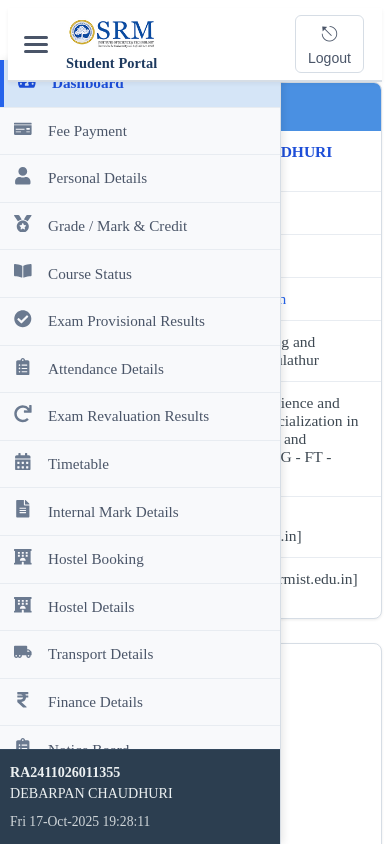
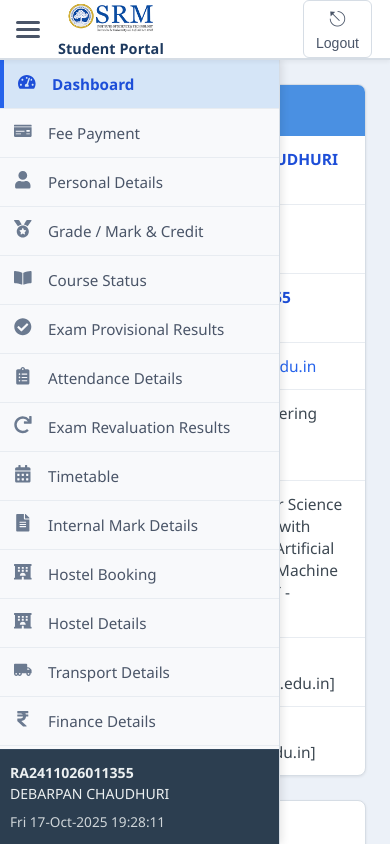
Before and after one commit to ed6095-web/srm_student_portal, a React (Create React App) app: page / in a window 390 px wide. Shown: the top 844 px of the page. Built offline with nearby package versions, Linux system fonts and the light colour scheme.

Commit message:
Restore sidebar styles and improve responsiveness
Restored sidebar styles and added responsive adjustments.

```diff
--- a/src/styles/App.css
+++ b/src/styles/App.css
@@ -1,3 +1,32 @@
+* {
+  margin: 0;
+  padding: 0;
+  box-sizing: border-box;
+}
+
+body {
+  font-family: 'Segoe UI', Tahoma, Geneva, Verdana, sans-serif;
+  background: #ecf1f8;
+}
+
+.app-wrapper {
+  display: flex;
+  flex-direction: column;
+  min-height: 100vh;
+}
+
+.app-container {
+  display: flex;
+  flex: 1;
+  background: #ecf1f8;
+}
+
+.main-content {
+  flex: 1;
+  padding: 24px;
+  overflow-y: auto;
+}
+
 /* Sidebar */
 .sidebar {
   width: 240px;
@@ -66,13 +95,16 @@
   cursor: default;
 }
 
-/* Sidebar Footer */
+/* Sidebar Footer (dark strip) */
 .sidebar-footer {
   background: #2c3e50;
   color: #ecf0f1;
   padding: 14px 12px;
   font-size: 0.92rem;
   border-top: 1px solid #34495e;
+  position: sticky;
+  bottom: 0;
+  z-index: 10;
 }
 
 .footer-strip {
@@ -96,6 +128,9 @@
 }
 
 @media (max-width: 700px) {
+  .app-container {
+    flex-direction: column;
+  }
   .sidebar {
     width: 75%;
     max-width: 280px;
```
